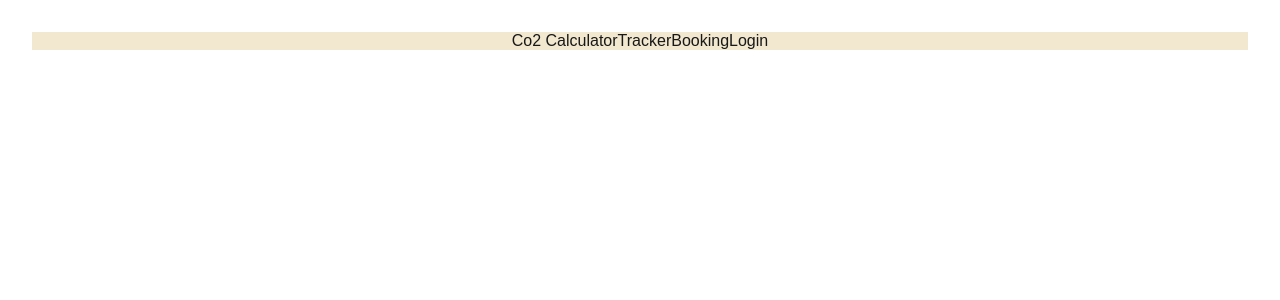
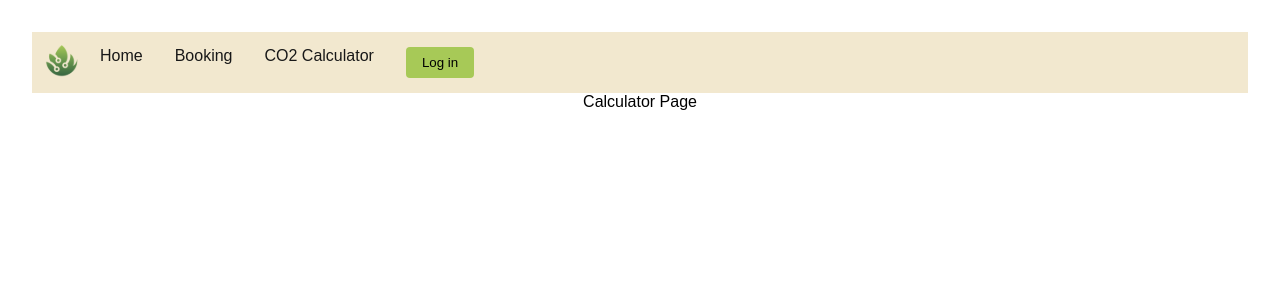
Before and after one commit to SolomonBenham-Lent/Rolsa-OSP, a React (Vite) app: page /calculator in a window 1280 px wide. Shown: the top 300 px of the page. Built offline with nearby package versions, Linux system fonts and the light colour scheme.

Commit message:
nav stuff and login

```diff
--- /dev/null
+++ b/src/components/Navbar/Login_pop_up.jsx
@@ -0,0 +1,52 @@
+import React, { useState } from "react";
+import './Navbar.css'
+
+function LoginPopup() {
+  const [seen, setSeen] = useState(false);
+  const togglePopup = () => setSeen(s => !s);
+
+  return (
+    <div className="login-popup-wrapper">
+      <button className="login-btn" onClick={togglePopup}>Log in</button>
+      {seen && <Popup togglePopup={togglePopup} />}
+    </div>
+  )
+}
+
+function Popup({ togglePopup }) {
+  const [username, setUsername] = useState('');
+  const [password, setPassword] = useState('');
+
+  function handleLogin(e) {
+    e.preventDefault();
+    console.log('Username:', username);
+    console.log('Password:', password);
+    togglePopup();
+  }
+
+  return (
+    <div className="login-backdrop">
+        <div className="popup-box" role="dialog" aria-modal="true">
+        <div className="box">
+            <span className="close-icon" onClick={togglePopup}>x</span>
+            <form onSubmit={handleLogin}>
+            <label>
+                Username:
+                <input type="text" value={username} onChange={(e) => setUsername(e.target.value)} />
+            </label>
+            <br />
+            <label>
+                Password:
+                <input type="password" value={password} onChange={(e) => setPassword(e.target.value)} />
+            </label>
+            <br />
+            <button type="submit">Login</button>
+            </form>
+            <button onClick={togglePopup}>Close</button>
+        </div>
+        </div>
+    </div>
+  )
+}
+
+export default LoginPopup;
--- a/src/components/Navbar/Navbar.css
+++ b/src/components/Navbar/Navbar.css
@@ -5,7 +5,7 @@
 
     --primary_text: #386641;
     --secondary_text: #181818;
-    --accent-text: #ffffff;
+    --accent_text: #ffffff;
 
     --card_colour_1: #479DBC;
     --card_colour_2: #408EAA;
@@ -21,8 +21,9 @@
 
 .top_nav{
     display: flex;
-    justify-content: center;
-    align-items: top;
+    justify-content: left;
+    padding: 15px 20px;
+    gap:2rem;
     overflow: hidden;
     background-color: var(--accent_colour);
 
@@ -32,3 +33,61 @@ a{
     color: var(--secondary_text);
     text-decoration: none;
 }
+
+.logo {
+    display: flex;
+    align-items: center;
+    gap: 10px;
+}
+
+.logo img {
+    padding:-2rem;
+    margin: -2rem;
+    width: 5rem;
+    height: auto;
+    display: block;
+}
+
+.login-btn {
+    background-color: var(--primary_colour);
+    color: var(--accent-text);
+    border: none;
+    padding: 8px 16px;
+    border-radius: 4px;
+    cursor: pointer;
+    transition: background-color 0.3s ease;
+}
+
+/* Login */
+
+.popup-box {
+    display: flex;
+    justify-content: center;
+    align-items: center;
+    position: fixed;
+    margin-top: 15rem;
+    background: var(--accent_colour);
+    padding:1rem 1.25rem;
+    border: 1rem solid var(--primary_colour);
+    border-radius:8px;
+    width:30rem;
+    max-width:calc(100% - 2rem);
+    height: 30rem;
+    max-height: calc(100% - 2rem);
+}
+
+.popup-box .box {
+    background-color: var(--accent_text);
+    padding:1rem 1.25rem;
+    box-shadow: 0 4px 8px rgba(0,0,0,0.2);
+    border-radius: 8px;
+    width:30rem;
+    max-width:calc(100% - 2rem);
+    height: 30rem;
+    max-height: calc(100% - 2rem);
+}
+
+.close-icon {
+    position:absolute;
+    right:10px; top:8px;
+    cursor:pointer}
--- a/src/components/Navbar/Navbar.jsx
+++ b/src/components/Navbar/Navbar.jsx
@@ -1,17 +1,40 @@
-import react from "react"
+import React from "react"
+import { Routes, Route, Link } from "react-router-dom"
 import './Navbar.css'
+import Home from "../../pages/home.jsx"
+import Calculator from '../../pages/calculator.jsx'
+import Booking from '../../pages/booking.jsx'
+import logo from '../../assets/rolsa_logo.svg'
+import LoginPopup from './Login_pop_up.jsx'
+
+
 
 const Navbar = () => {
   return (
-    <header>
-        <div className="top_nav">
-          <a href="main page" target="_blank"></a>
-          <a href="co2">Co2 Calculator</a>
-          <a href="tracker">Tracker</a>
-          <a href="booking">Booking</a>
-          <a href="login">Login</a>
+    <>
+      <nav className="top_nav">
+
+        <div className="logo">
+
+          <Link to="home">
+            <img src={logo} alt="Rolsa Logo"/>
+            <label htmlFor="home"></label>
+          </Link>
+
         </div>
-    </header>
+
+        <Link to="home">Home</Link>
+        <Link to="booking">Booking</Link>
+        <Link to="calculator">CO2 Calculator</Link>
+        <LoginPopup/>
+      </nav>
+
+      <Routes>
+        <Route path="home" element={<Home/>}/>
+        <Route path="booking" element={<Booking/>}/>
+        <Route path="calculator" element={<Calculator/>}/>
+      </Routes>
+    </>
   )
 }
 
--- /dev/null
+++ b/src/pages/booking.jsx
@@ -0,0 +1,9 @@
+function Booking() {
+  return (
+    <>
+      <div>Booking page</div>
+    </>
+  );
+}
+
+export default Booking;
```
Also changed, not shown: src/assets/rolsa_logo.svg (added).
